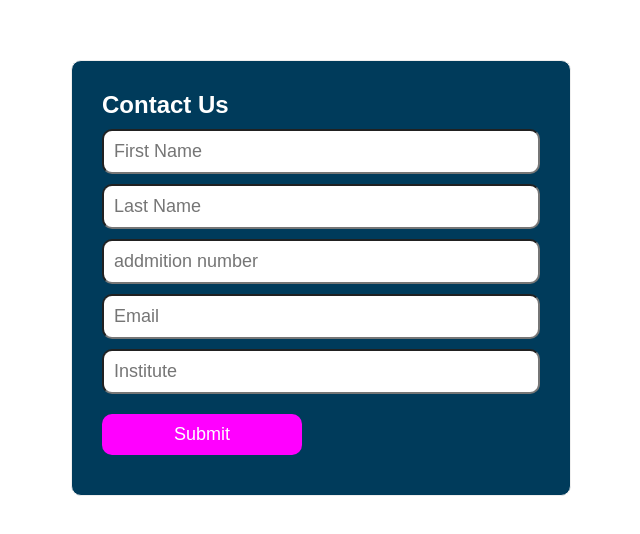
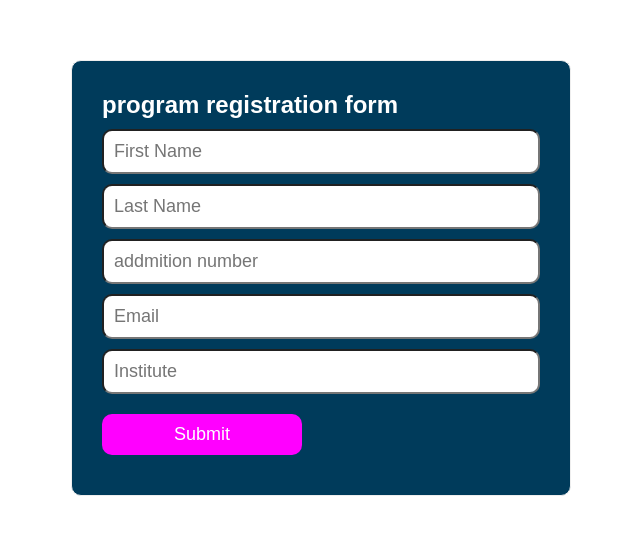
Before and after one commit to junaid92akhtar/data-form, a plain HTML site: page index.html in a window 1280 px wide. Shown: the part 122-656 px from the top of the page, without its empty margins (319-959 px from the left). Drawn offline with Linux system fonts and the light colour scheme.

Commit message:
Update index.html

```diff
--- a/index.html
+++ b/index.html
@@ -6,7 +6,7 @@
 <body>
 <div class="container">
 <form method="post" action="" name="contact-form">
-<h4>Contact Us</h4>
+<h4>program registration form</h4>
 <input type="text" name="first name" placeholder="First Name">
 <input type="text" name="last name" placeholder="Last Name">
 <input type="text" name="your-number" placeholder="addmition number">
```
